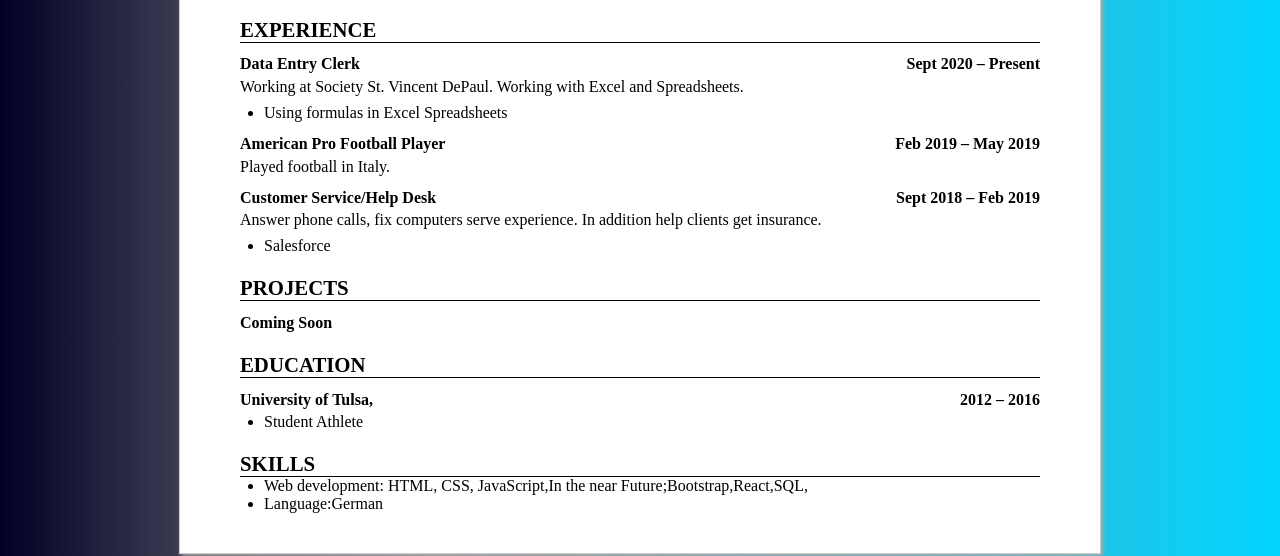
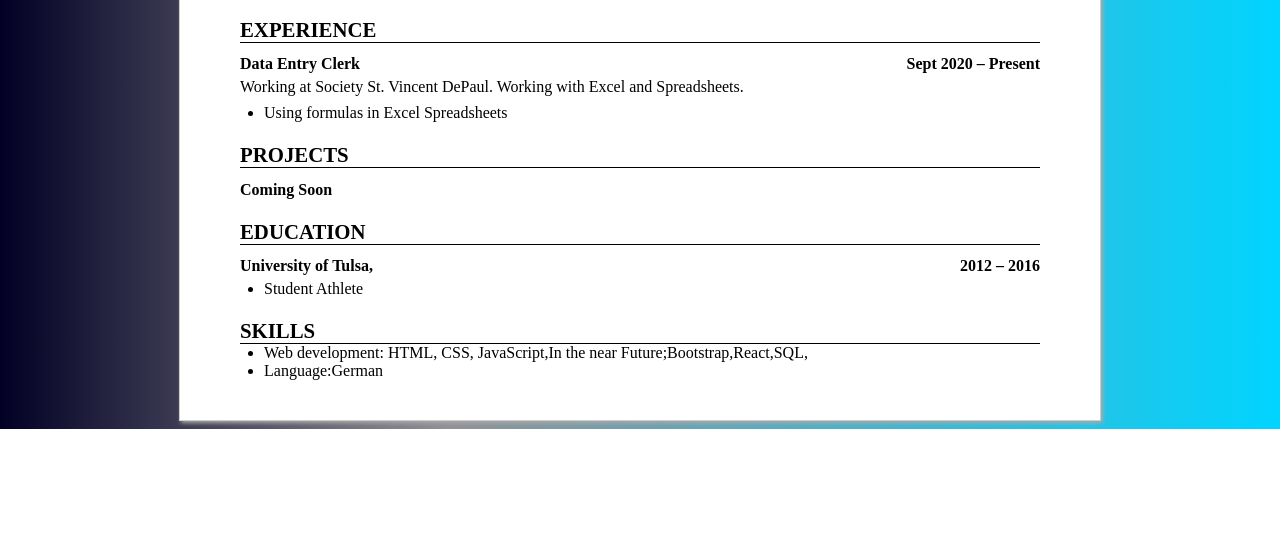
Before and after one commit to JFlanders405/jflanders405.github.io, a plain HTML site: page index.html in a window 1280 px wide. Shown: the part 422-978 px from the top of the page. After the commit the page ends 851 px from the top, so only its background shows below. Drawn offline with Linux system fonts and the light colour scheme.

Commit message:
Update index.html

```diff
--- a/index.html
+++ b/index.html
@@ -30,13 +30,6 @@ hand -->
 <ul>
 <li>Using formulas in Excel Spreadsheets</li>
 </ul>
-<h3><span>American Pro Football Player</span> <span>Feb 2019 &ndash; May 2019</span></h3>
-<p>Played football in Italy.</p>
-<h3><span>Customer Service/Help Desk</span> <span>Sept 2018 &ndash; Feb 2019</span></h3>
-<p>Answer phone calls, fix computers serve experience. In addition help clients get insurance.</p>
-<ul>
-<li>Salesforce</li>
-</ul>
 
 <h2>Projects</h2>
 <h3><span>Coming Soon</span> <span></span></h3>
```
